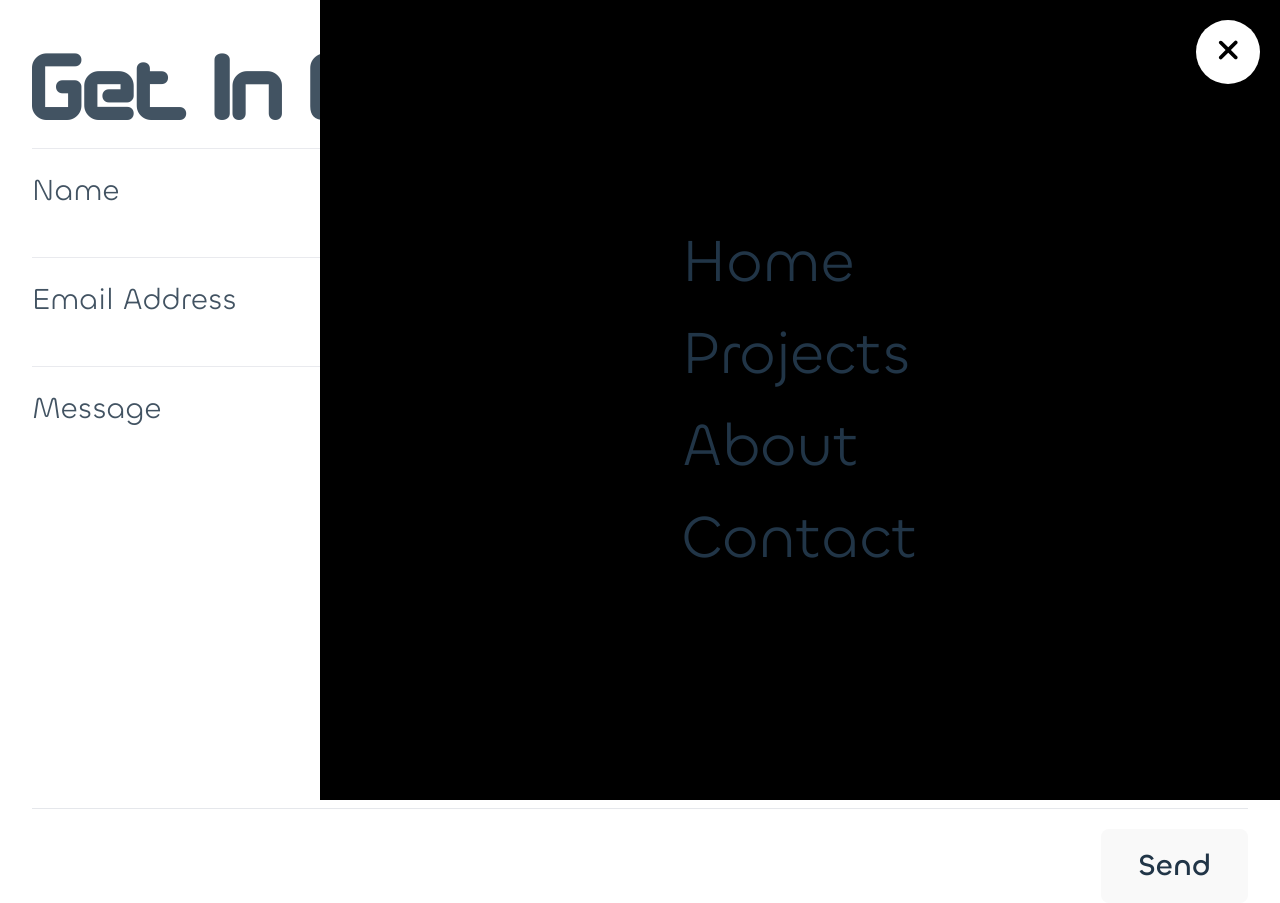
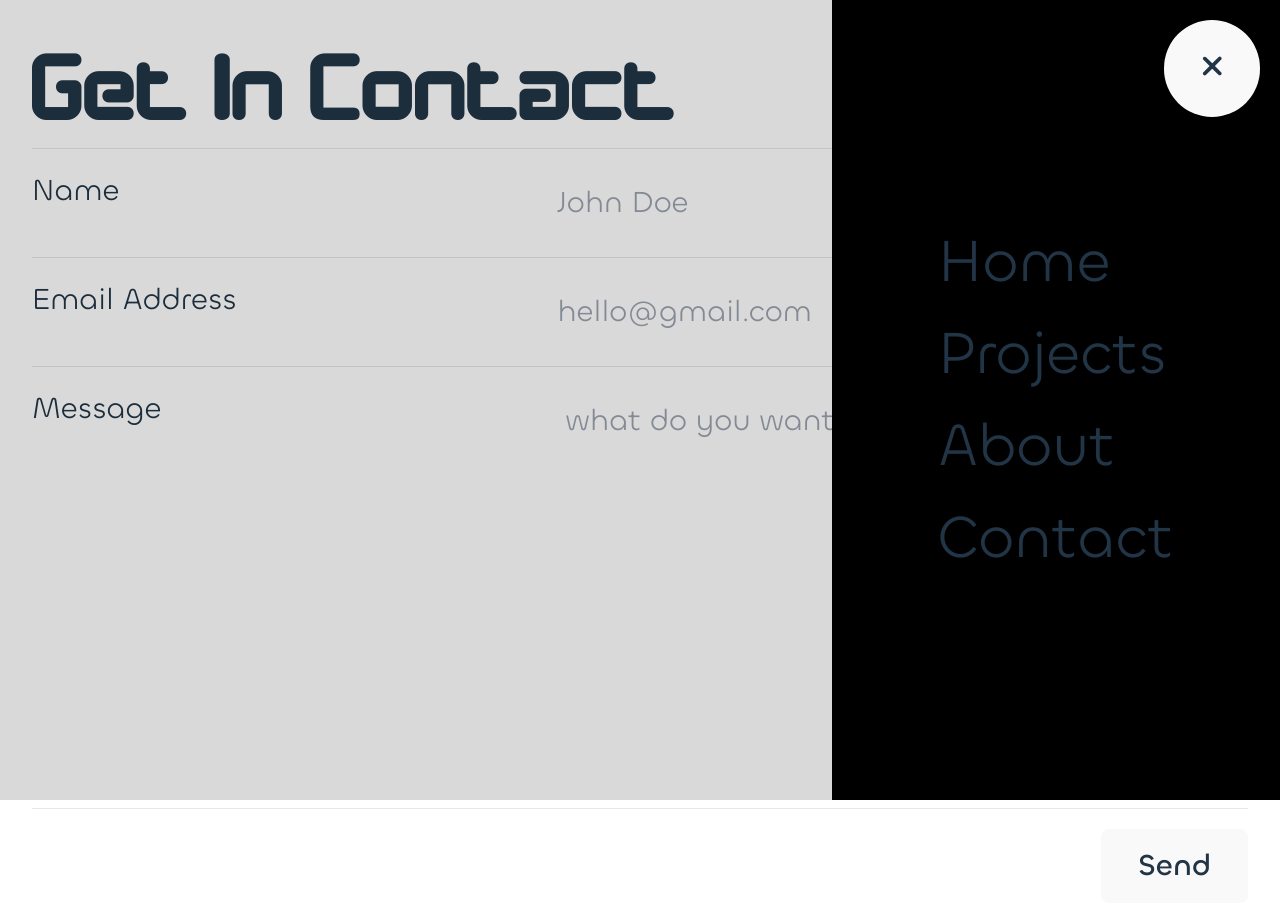
Before and after one commit to bhnord/portfolio_v2, a React (Vite) app: page /portfolio_v2/contact in a window 1280 px wide. Both pictures are taken after a click on the button 1209 px from the left and 70 px from the top of the page. Built offline with nearby package versions, Linux system fonts and the light colour scheme.

Commit message:
add better sidebar transitions

```diff
--- a/src/components/Navbar.tsx
+++ b/src/components/Navbar.tsx
@@ -1,15 +1,17 @@
 import { Link } from "react-router-dom";
+import { HashLink } from "react-router-hash-link";
 export default function Navbar() {
   //TODO: fix font
-  //TODO: transform into diff mode
-  //TODO: add smooth scroll
   //TODO: add animation on hover
-  //TODO: fix click
   return (
     <>
       <div className="text-2xl text-secondary-color block sticky">
-        <Link to="/#Projects">Projects</Link>
-        <a href="/#About">About</a>
+        <HashLink smooth to="/#Projects">
+          Projects
+        </HashLink>
+        <HashLink smooth to="/#About">
+          About
+        </HashLink>
         <Link to="/Contact">Contact</Link>
       </div>
     </>
--- a/src/components/Project.tsx
+++ b/src/components/Project.tsx
@@ -11,16 +11,16 @@ export default function Project({
   skills: string[];
   link: string;
 }) {
-  //TODO: remove borders
   //TODO: change color
   //TODO: fix font sizes
-  //TODO: fix on mobile
   return (
     <>
       <div className="md:h-[80vh] h-[60vh] px-6 grid grid-cols-5 justify-end">
         <div className="text-right md:col-span-3 col-span-5">
           <div className="mr-16">
-            <h3 className="text-[4vw]">{title}</h3>
+            <a target="_blank" href={link}>
+              <h3 className="text-[4vw]">{title}</h3>
+            </a>
             <p className="text-lg mt-2">{description}</p>
           </div>
         </div>
--- a/src/components/Sidebar.tsx
+++ b/src/components/Sidebar.tsx
@@ -3,8 +3,9 @@ import { faBars, faXmark } from "@fortawesome/free-solid-svg-icons";
 import { Link } from "react-router-dom";
 import { useState } from "react";
 import { HashLink } from "react-router-hash-link";
+import { AnimatePresence, motion } from "framer-motion";
 
-//TODO: maybe on hover make button get big
+//TODO: maybe on big
 export default function Sidebar() {
   const [open, setOpen] = useState(false);
   const toggleOpen = () => {
@@ -12,64 +13,70 @@ export default function Sidebar() {
   };
   return (
     <>
-      {open ? (
+      <AnimatePresence>
+        {open && (
           <div>
-          <div className="fixed top-0 left-0 h-screen w-screen justify-end z-40 bg-white opacity-15"></div>
-          <div className="flex flex-col items-center justify-center min-h-screen h-screen w-[75vw] fixed right-0 bg-black z-50 transition-opacity ">
-            <div className="fixed top-0 right-0">
-              <button
-                onClick={toggleOpen}
-                className="bg-white text-black rounded-full w-16 h-16 m-5"
+            <div className="fixed top-0 left-0 h-screen w-screen justify-end z-40 bg-black opacity-15"></div>
+            <motion.div
+              initial={{ x: "50vw" }}
+              animate={{ x: "0" }}
+              transition={{
+                type: "spring",
+                bounce: 0,
+                duration: 0.8,
+              }}
+              className={
+                "flex flex-col w-[35vw] items-center justify-center min-h-screen h-screen fixed right-0 bg-black z-50 "
+              }
             >
-                <FontAwesomeIcon icon={faXmark} className="text-3xl" />
-              </button>
-            </div>
               <nav className="text-6xl flex flex-col gap-8">
+                <div className="relative group w-fit">
                   <HashLink
                     smooth
                     to="/#top"
-                className="hover:text-hover-color transition-all duration-300"
+                    className=" transition-all "
                     onClick={toggleOpen}
                   >
                     Home
                   </HashLink>
-
-              <HashLink
-                smooth
-                to="/#Projects"
-                className="hover:text-hover-color transition-all duration-300"
-                onClick={toggleOpen}
-              >
+                  <span className="absolute left-0 bottom-0 w-0 h-0.5 bg-white transition-all group-hover:w-full duration-500"></span>
+                </div>
+                <div className="relative group w-fit">
+                  <HashLink smooth to="/#Projects" onClick={toggleOpen}>
                     Projects
                   </HashLink>
+                  <span className="absolute left-0 bottom-0 w-0 h-0.5 bg-white transition-all group-hover:w-full duration-500"></span>
+                </div>
+                <div className="relative group w-fit">
                   <HashLink
                     smooth
                     to="/#About"
-                className="hover:text-hover-color transition-all duration-300"
+                    className=" transition-all "
                     onClick={toggleOpen}
                   >
                     About
                   </HashLink>
-              <Link
-                to="/Contact"
-                className="hover:text-hover-color transition-all duration-300"
-                onClick={toggleOpen}
-              >
+                  <span className="absolute left-0 bottom-0 w-0 h-0.5 bg-white transition-all group-hover:w-full duration-500"></span>
+                </div>
+                <div className="relative group w-fit">
+                  <Link to="/Contact" onClick={toggleOpen}>
                     Contact
                   </Link>
+                  <span className="absolute left-0 bottom-0 w-0 h-0.5 bg-white transition-all group-hover:w-full duration-500"></span>
+                </div>
               </nav>
+            </motion.div>
           </div>
-        </div>
-      ) : (
-        <div className="fixed top-0 right-0 z-40 ">
+        )}
+      </AnimatePresence>
+      <div className="fixed top-0 right-0 z-50 ">
         <button
           onClick={toggleOpen}
           className="rounded-full m-5 text-3xl aspect-square "
         >
-            <FontAwesomeIcon icon={faBars} />
+          <FontAwesomeIcon icon={open ? faXmark : faBars} />
         </button>
       </div>
-      )}
     </>
   );
 }
--- a/src/index.css
+++ b/src/index.css
@@ -67,14 +67,10 @@ button {
   font-family: inherit;
   background-color: #1a1a1a;
   cursor: pointer;
-  transition: border-color 0.25s;
+  transition: background-color 0.35s;
 }
 button:hover {
-  border-color: #646cff;
-}
-button:focus,
-button:focus-visible {
-  outline: 4px auto -webkit-focus-ring-color;
+  background-color: orange;
 }
 
 @media (prefers-color-scheme: light) {
```
Lines whose indentation alone changed are shown as unchanged.
